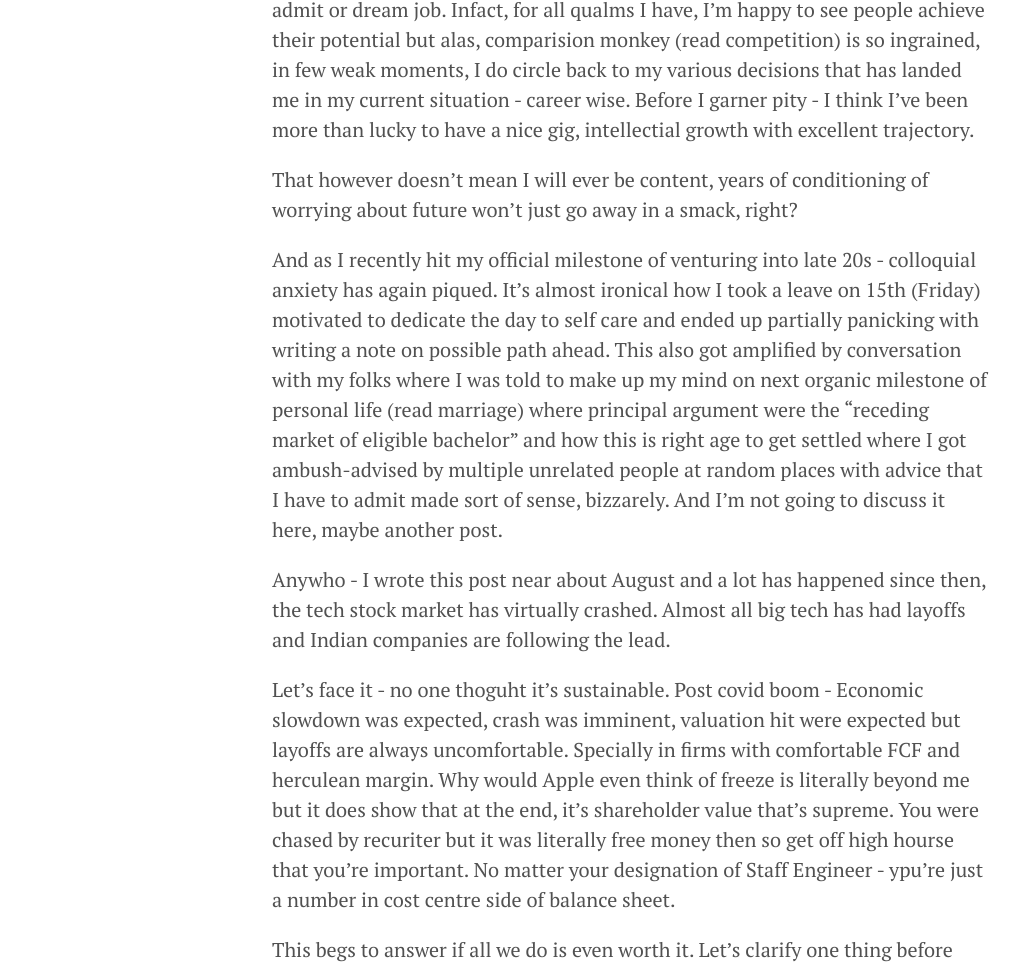
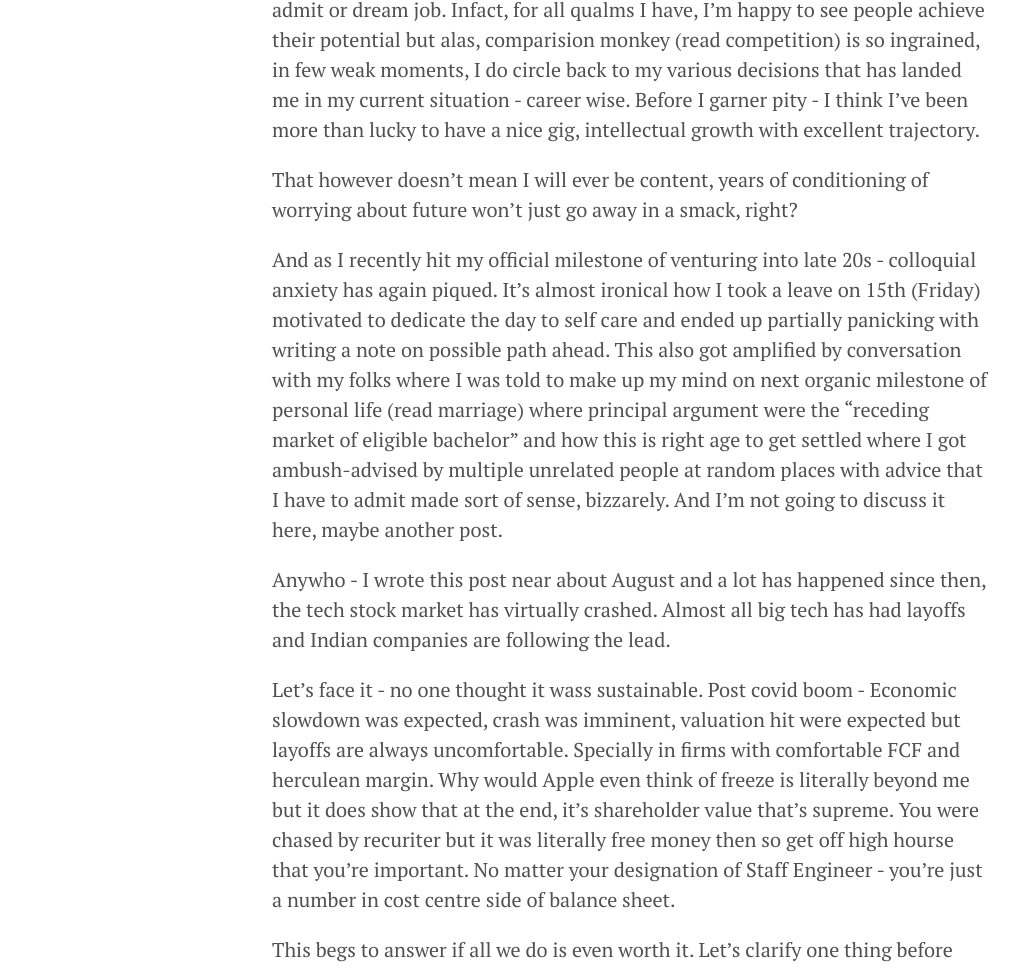
Before and after one commit to asaiatin/asaiatin.github.io, a Jekyll site: the page built from _posts/2022-04-22-Thinking about career capital.md, in a window 1280 px wide and 1400 px high, scrolled down 243 px. Shown: the part 294-1264 px from the top of the window, without its empty margins (8-1028 px from the left). Built offline with Jekyll 4.4.1, drawn with Linux system fonts in a browser that asks for light colours; some of the changed text lies outside the part shown.

Commit message:
Update 2022-04-22-Thinking about career capital.md

```diff
--- a/_posts/2022-04-22-Thinking about career capital.md
+++ b/_posts/2022-04-22-Thinking about career capital.md
@@ -8,7 +8,7 @@ And for those not joining a fancy school - there's ofcourse "I'm now a Noogler p
 
 LOL, last statement didn't age well. Thanks to US Federal reserve.
 
-Anyway, back to topic - while I have nothing for good wishes for your fancy admit or dream job. Infact, for all qualms I have, I'm happy to see people achieve their potential but alas, comparision monkey (read competition) is so ingrained, in few weak moments, I do circle back to my various decisions that has landed me in my current situation - career wise. Before I garner pity - I think I've been more than lucky to have a nice gig, intellectial growth with excellent trajectory.
+Anyway, back to topic - while I have nothing for good wishes for your fancy admit or dream job. Infact, for all qualms I have, I'm happy to see people achieve their potential but alas, comparision monkey (read competition) is so ingrained, in few weak moments, I do circle back to my various decisions that has landed me in my current situation - career wise. Before I garner pity - I think I've been more than lucky to have a nice gig, intellectual growth with excellent trajectory.
 
 That however doesn't mean I will ever be content, years of conditioning of worrying about future won't just go away in a smack, right?
 
@@ -16,7 +16,7 @@ And as I recently hit my official milestone of venturing into late 20s - colloqu
 
 Anywho - I wrote this post near about August and a lot has happened since then, the tech stock market has virtually crashed. Almost all big tech has had layoffs and Indian companies are following the lead.
 
-Let's face it - no one thoguht it's sustainable. Post covid boom - Economic slowdown was expected, crash was imminent, valuation hit were expected but layoffs are always uncomfortable. Specially  in firms with comfortable FCF and herculean margin. Why would Apple even think of freeze is literally beyond me but it does show that at the end, it's shareholder value that's supreme. You were chased by recuriter but it was literally free money then so get off high hourse that you're important. No matter your designation of Staff Engineer - ypu're just a number in cost centre side of balance sheet.
+Let's face it - no one thought it wass sustainable. Post covid boom - Economic slowdown was expected, crash was imminent, valuation hit were expected but layoffs are always uncomfortable. Specially  in firms with comfortable FCF and herculean margin. Why would Apple even think of freeze is literally beyond me but it does show that at the end, it's shareholder value that's supreme. You were chased by recuriter but it was literally free money then so get off high hourse that you're important. No matter your designation of Staff Engineer - you're just a number in cost centre side of balance sheet.
 
 This begs to answer if all we do is even worth it. Let's clarify one thing before venturing deep, which is :
 <h3> Nothing is ever enough </h3> <br>
```
Also changed, not shown: other parts of _posts/2022-04-22-Thinking about career capital.md (+2 -2 lines).
